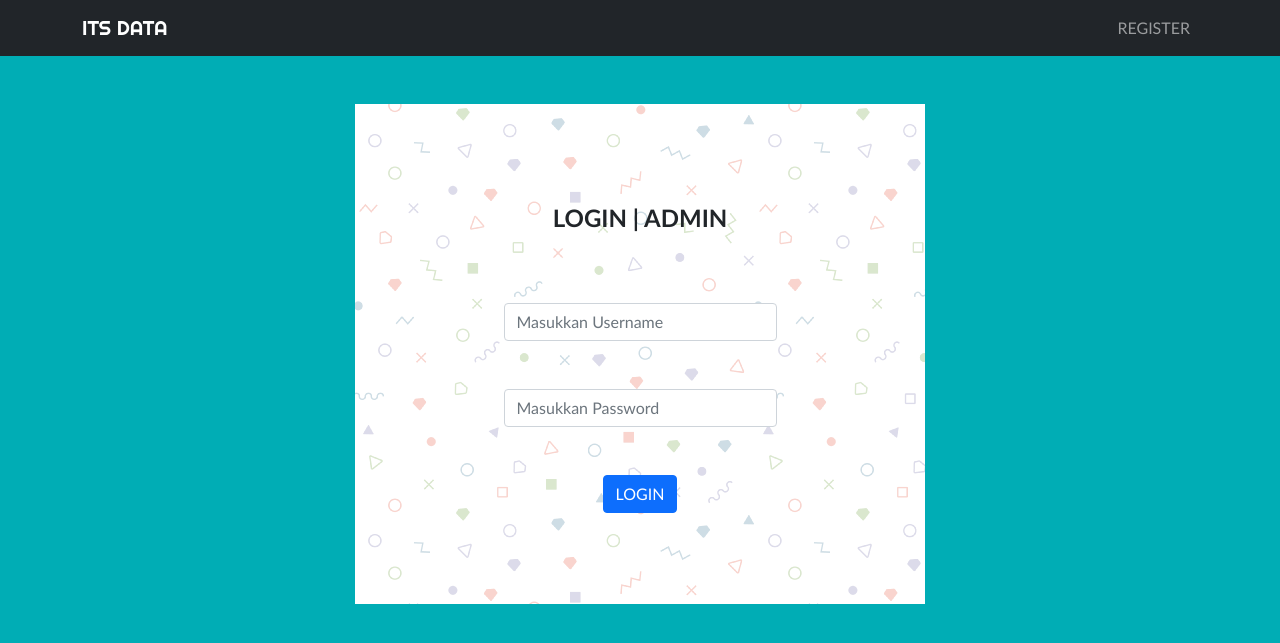
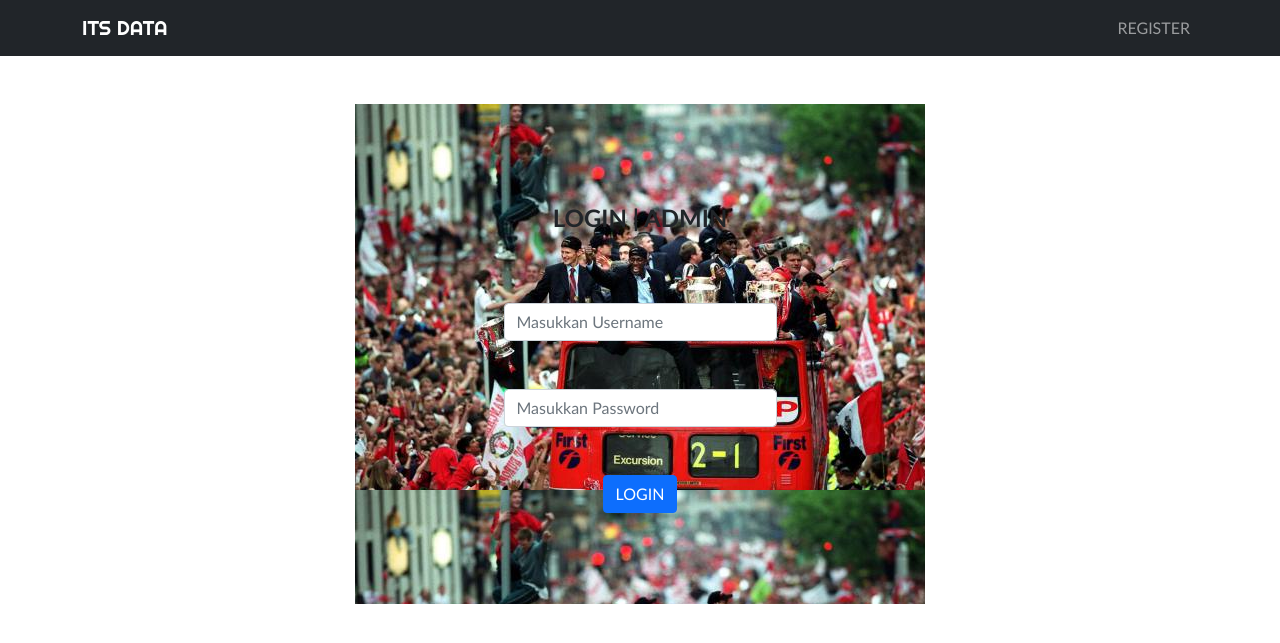
Before and after one commit to Erlangga28/Assignment_KI, a PHP site: page /login.php in a window 1280 px wide. Shown: the top 643 px of the page. Run offline with PHP 8.4, Linux system fonts and the light colour scheme.

Commit message:
changing

```diff
--- a/Resource/css/login.css
+++ b/Resource/css/login.css
@@ -1,6 +1,6 @@
 body{
     font-family: 'Gill Sans', 'Gill Sans MT', Calibri, 'Trebuchet MS', sans-serif;
-    background-color: #00adb5;
+    background-image: url ('/img/MNU.jpg');
     text-transform: uppercase;
 }
 
--- a/Resource/index.php
+++ b/Resource/index.php
@@ -129,7 +129,7 @@
                                 <td><?= $row['alamat']; ?></td>
                                 <td><?= $row['gol.darah']; ?></td>
                                 <td>
-                                    <button class="btn btn-success btn-sm text-white detail" data-id="<?= $row['nim']; ?>" style="font-weight: 600;"><i class="bi bi-info-circle-fill"></i>&nbsp;Detail</button> |
+                                    <button class="btn btn-success btn-sm text-white detail" data-id="<?= $row['nik']; ?>" style="font-weight: 600;"><i class="bi bi-info-circle-fill"></i>&nbsp;Detail</button> |
 
                                     <a href="ubah.php?nik=<?= $row['nik']; ?>" class="btn btn-warning btn-sm" style="font-weight: 600;"><i class="bi bi-pencil-square"></i>&nbsp;Ubah</a> |
 
--- a/Resource/login.php
+++ b/Resource/login.php
@@ -67,7 +67,7 @@
 
     <div class="container">
         <div class="row my-5">
-            <div class="col-md-6 text-center login" style="background-image: url('img/bg/memphis-colorful.png');">
+            <div class="col-md-6 text-center login" style="background-image: url('img/MNU.jpg');">
                 <h4 class="fw-bold">Login | Admin</h4>
                 <!-- Error can't login -->
                 <?php if (isset($error)) : ?>
--- a/Resource/register.php
+++ b/Resource/register.php
@@ -13,10 +13,10 @@
     <meta name="viewport" content="width=device-width, initial-scale=1.0">
     <!-- Bootstrap -->
     <link href="https://cdn.jsdelivr.net/npm/bootstrap@5.0.0-beta2/dist/css/bootstrap.min.css" rel="stylesheet" integrity="sha384-BmbxuPwQa2lc/FVzBcNJ7UAyJxM6wuqIj61tLrc4wSX0szH/Ev+nYRRuWlolflfl" crossorigin="anonymous">
-    <!-- Font Google -->
+     <!-- Font Google -->
     <link rel="preconnect" href="https://fonts.gstatic.com">
     <link href="https://fonts.googleapis.com/css2?family=Righteous&display=swap" rel="stylesheet">
-    <!-- Own CSS -->
+   <!-- Own CSS -->
     <link rel="stylesheet" href="css/login.css">
 
     <title>Login</title>
@@ -43,7 +43,7 @@
 
     <div class="container">
         <div class="row my-5">
-            <div class="col-md-6 text-center login" style="background-image: url('img/bg/memphis-colorful.png');">
+            <div class="col-md-6 text-center login" style="background-image: url('img/MNU.jpg');">
                 <h4 class="fw-bold">Register | Admin</h4>
 
                 <?php if (isset($error)) : ?>
```
Also changed, not shown: Resource/img/741407.jpg (deleted), Resource/img/MNU.jpg (added), 2 other files.
